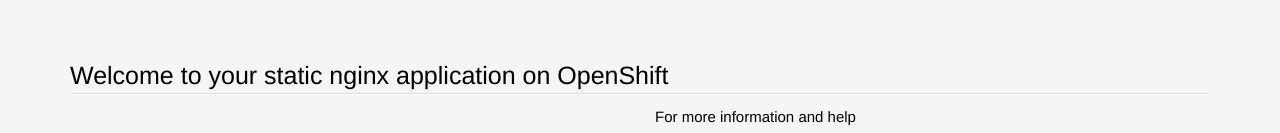
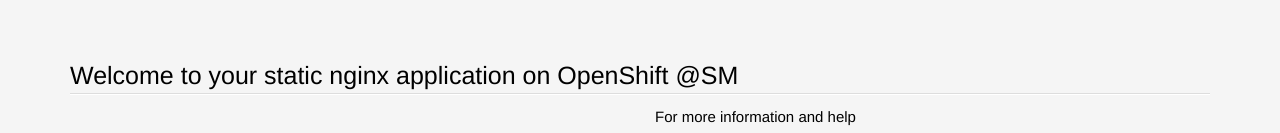
Before and after one commit to sergiomis68/nginx-sample, a plain HTML site: page index.html in a window 1280 px wide. Shown: the top 133 px of the page. Drawn offline with Linux system fonts and the light colour scheme.

Commit message:
Update index.html

```diff
--- a/index.html
+++ b/index.html
@@ -209,7 +209,7 @@
 
  <section class='container'>
   <hgroup>
-    <h1>Welcome to your static nginx application on OpenShift</h1>
+    <h1>Welcome to your static nginx application on OpenShift @SM </h1>
   </hgroup>
   <div class="row">
     <section class='col-xs-12 col-sm-6 col-md-6'>
```
